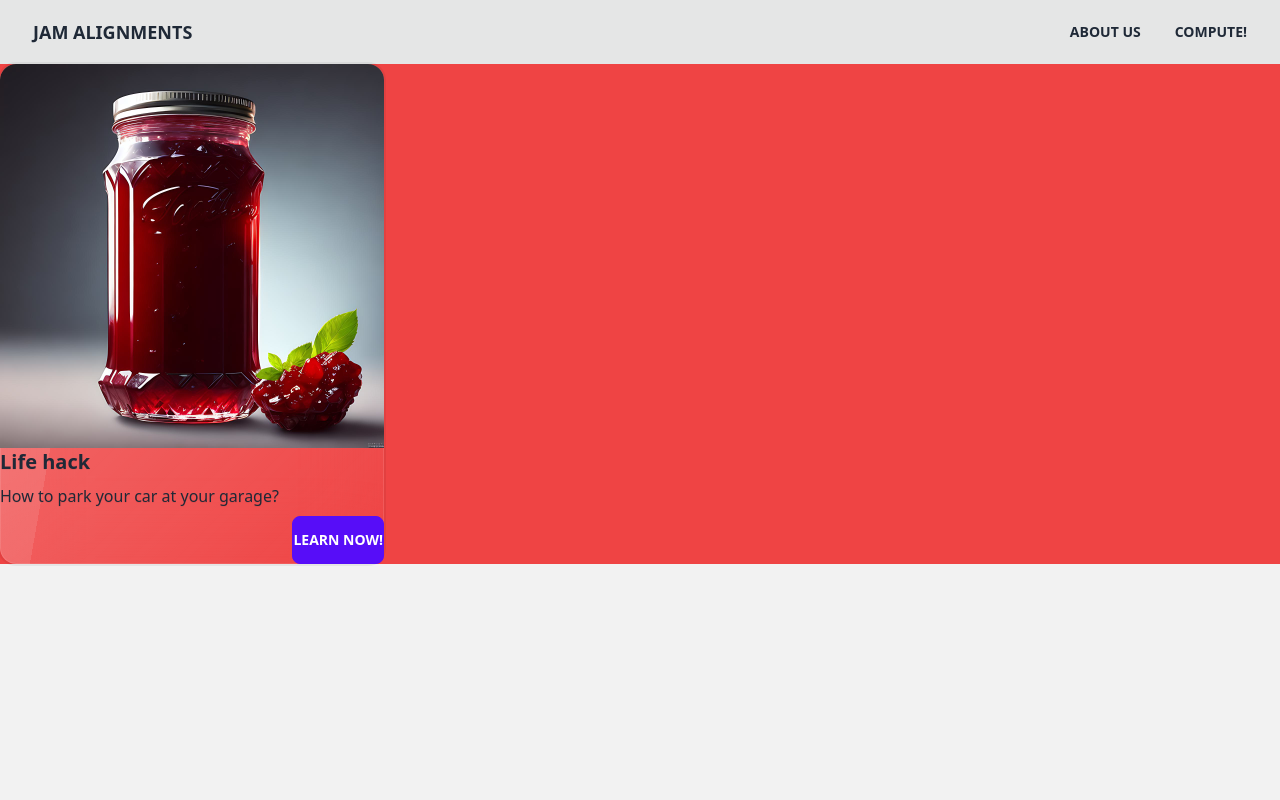
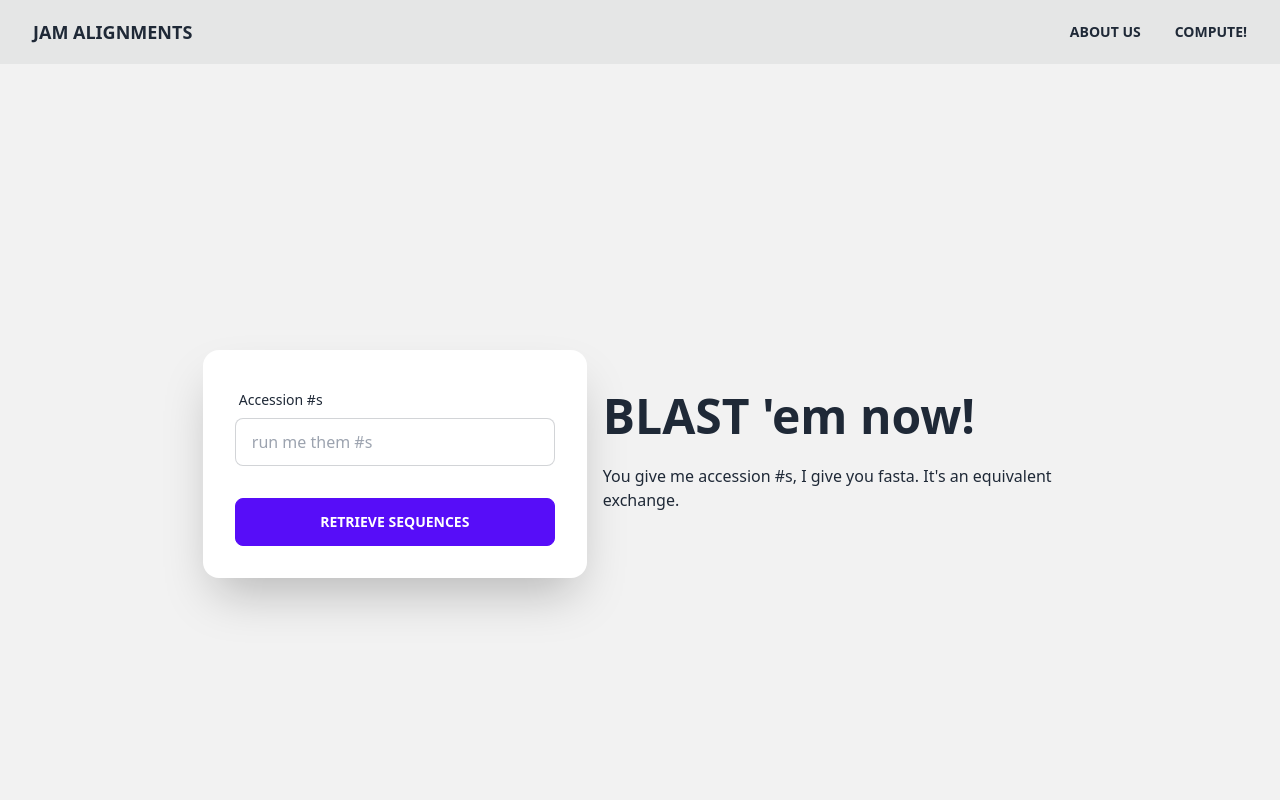
Before and after one commit to Mayukh747/JAM, a SvelteKit app: page /ncbi in a window 1280 px wide. Shown: the top 800 px of the page. Built offline with nearby package versions, Linux system fonts and the light colour scheme.

Commit message:
We start working here

```diff
--- a/src/lib/components/Box.svelte
+++ b/src/lib/components/Box.svelte
@@ -17,13 +17,13 @@
         return "bg-orange-600";
     }
     else{
-        return "bg-blue-600"
+        return          "bg-blue-600"
     }
 
  }
 </script>
 
-<div class="{values[0] == "" ? "hidden" : ""} {determineStyle()} rounded-2xl relative flex items-center justify-center w-20 h-20 border-black border-2">
+<div class="{values[0] == "" ? "" : ""} {determineStyle()} rounded-2xl relative flex items-center justify-center w-20 h-20 border-black border-2">
 
     {#if values[1]}
     <img class ="absolute left-auto top-0 h-5" src="upArrow.svg" alt="up">
--- a/src/lib/components/DMatrix.svelte
+++ b/src/lib/components/DMatrix.svelte
@@ -9,7 +9,6 @@
     <table class="table table-compact w-full">
         <thead>
             <tr>
-              <th></th>
               <th>Name</th>
               <th>Job</th>
               <th>company</th>
--- a/src/routes/about/+page.svelte
+++ b/src/routes/about/+page.svelte
@@ -1,12 +1,19 @@
+<script>
+    import Box from "$lib/components/Box.svelte";
+
+</script>
+<!-- <h3>Our amazing customer reviews!</h3>
+
 <div class="bg-red-500">
   <div class="card w-96 glass">
-      <figure><img src="jam.png" alt="car!"/></figure>
+      <figure><img src="IMG_1493.jpg" alt="car!"/></figure>
       <div class="card-body">
         <h2 class="card-title">Life hack</h2>
-        <p>How to park your car at your garage?</p>
+        <p>I love Jam Alignments!</p>
         <div class="card-actions justify-end">
           <button class="btn btn-primary">Learn now!</button>
         </div>
     </div>
   </div>
-</div>
+</div> -->
+<Box/>
--- a/src/routes/ncbi/+page.svelte
+++ b/src/routes/ncbi/+page.svelte
@@ -42,18 +42,6 @@
 	</ul>
 </div> -->
 
-<div class="bg-red-500">
-	<div class="card w-96 glass">
-		<figure><img src="jam.png" alt="car!"/></figure>
-		<div class="card-body">
-		  <h2 class="card-title">Life hack</h2>
-		  <p>How to park your car at your garage?</p>
-		  <div class="card-actions justify-end">
-			<button class="btn btn-primary">Learn now!</button>
-		  </div>
-	  </div>
-	</div>
-  </div>
 
 <div class="hero min-h-screen bg-base-200">
 	<div class="hero-content flex-col lg:flex-row-reverse">
@@ -107,7 +95,7 @@ async function fetchFastA(ids) {
 </script>
 
 
-<style>
+<!-- <style>
   /*Now the CSS*/
 * {margin: 0; padding: 0;}
 
@@ -208,4 +196,4 @@ right connector from last child*/
 .tree li a:hover+ul ul::before{
 	border-color:  #94a0b4;
 }
-</style>
+</style> -->
--- a/src/routes/pwa/+page.svelte
+++ b/src/routes/pwa/+page.svelte
@@ -1,7 +1,7 @@
 
 <script>
   import Box from "$lib/components/Box.svelte";
-    import Table from "$lib/components/Table.svelte";
+  import Table from "$lib/components/Table.svelte";
   import { sequence } from "@sveltejs/kit/hooks";
   import { each } from "svelte/internal";
   const array = [[, 0], [-1, 3]]
--- a/src/routes/wpgma/+page.svelte
+++ b/src/routes/wpgma/+page.svelte
@@ -15,7 +15,7 @@
     </div>
     <div class="carousel-item w-1/2">
         <DMatrix
-        mat = {[[2,2],[2,3]]}/>
+        mat = {[[2,2,5],[2,3,6]]}/>
     </div>
 </div>
 
```
